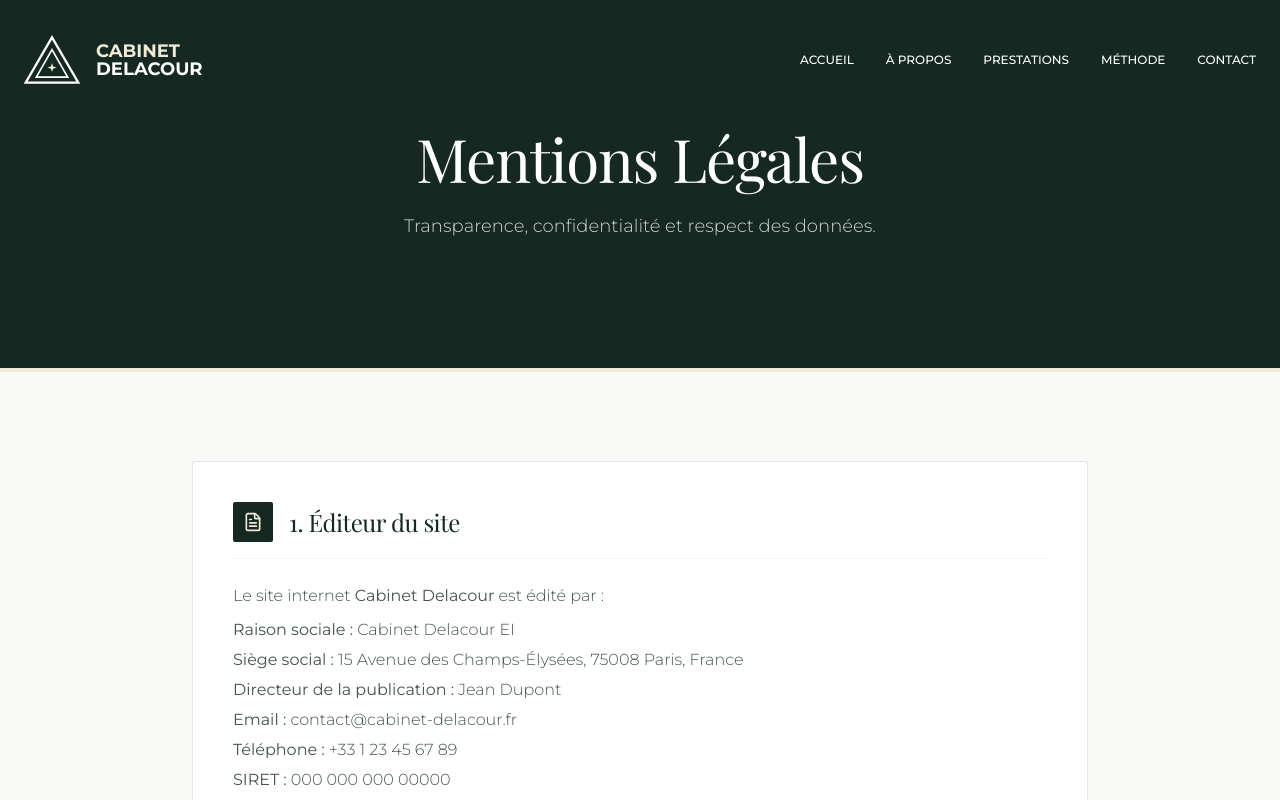
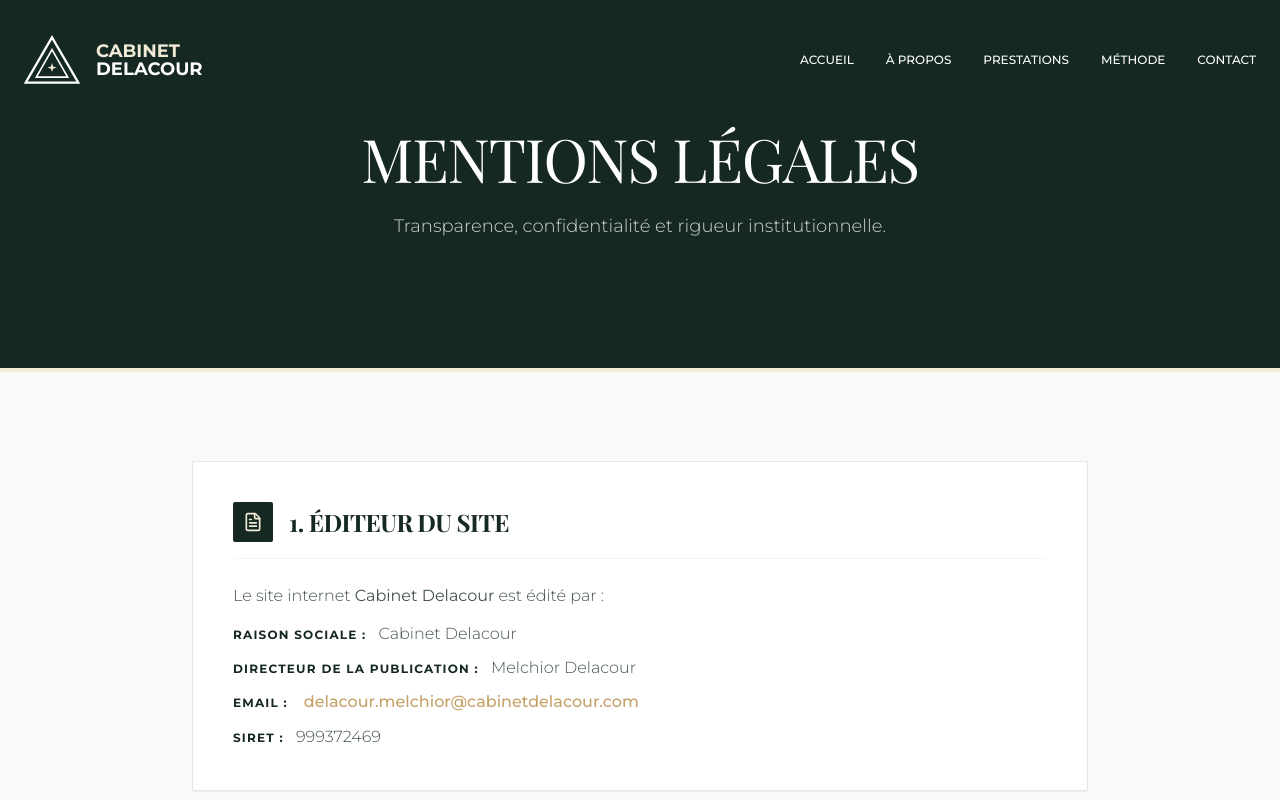
Before and after one commit to DelacourMelchior/Projet-QHSE, a React (Vite) app: page / in a window 1280 px wide. Both pictures are taken after a click on the button "Mentions Légales & Politique de Confidentialité". Shown: the top 800 px of the page. Built offline with nearby package versions, Linux system fonts and the light colour scheme; a web font is replaced by a local one.

Commit message:
Update Legal.tsx

```diff
--- a/views/Legal.tsx
+++ b/views/Legal.tsx
@@ -1,15 +1,16 @@
+
 import React from 'react';
 import Section from '../components/Section';
-import { Shield, Lock, FileText, Server } from 'lucide-react';
+import { Shield, Lock, FileText, Server, Mail } from 'lucide-react';
 
 const Legal: React.FC = () => {
   return (
     <>
       <div className="bg-sb-green-dark text-sb-cream py-32 text-center border-b-4 border-sb-beige">
         <div className="container mx-auto px-6">
-            <h1 className="font-serif text-4xl md:text-6xl mb-6 text-white">Mentions Légales</h1>
+            <h1 className="font-serif text-4xl md:text-6xl mb-6 text-white uppercase tracking-math-tight">Mentions Légales</h1>
             <p className="text-lg text-white/80 max-w-2xl mx-auto font-light">
-                Transparence, confidentialité et respect des données.
+                Transparence, confidentialité et rigueur institutionnelle.
             </p>
         </div>
       </div>
@@ -18,100 +19,92 @@ const Legal: React.FC = () => {
         <div className="max-w-4xl mx-auto space-y-12">
 
           {/* Bloc 1 : Éditeur */}
-          <div className="bg-white p-10 border border-gray-200 rounded-[2px]">
+          <div className="bg-white p-10 border border-gray-200 rounded-[2px] shadow-sm">
             <div className="flex items-center gap-4 mb-6 border-b border-gray-100 pb-4">
                 <div className="w-10 h-10 bg-sb-green-dark flex items-center justify-center text-sb-beige rounded-[2px]">
                     <FileText size={20} />
                 </div>
-                <h2 className="font-serif text-2xl text-sb-green-dark">1. Éditeur du site</h2>
+                <h2 className="font-serif text-2xl text-sb-green-dark font-bold uppercase">1. Éditeur du site</h2>
             </div>
-            <div className="text-sb-green-dark/80 font-light leading-relaxed space-y-2">
+            <div className="text-sb-green-dark/80 font-light leading-relaxed space-y-3">
                 <p>Le site internet <strong>Cabinet Delacour</strong> est édité par :</p>
-                <ul className="list-none pl-0 space-y-1 mt-2">
-                    <li><strong>Raison sociale :</strong> Cabinet Delacour EI</li>
-                    <li><strong>Siège social :</strong> 15 Avenue des Champs-Élysées, 75008 Paris, France</li>
-                    <li><strong>Directeur de la publication :</strong> Jean Dupont</li>
-                    <li><strong>Email :</strong> contact@cabinet-delacour.fr</li>
-                    <li><strong>Téléphone :</strong> +33 1 23 45 67 89</li>
-                    <li><strong>SIRET :</strong> 000 000 000 00000</li>
+                <ul className="list-none pl-0 space-y-2 mt-2">
+                    <li><span className="font-bold text-sb-green-dark uppercase text-xs tracking-widest mr-2">Raison sociale :</span> Cabinet Delacour</li>
+                    <li><span className="font-bold text-sb-green-dark uppercase text-xs tracking-widest mr-2">Directeur de la publication :</span> Melchior Delacour</li>
+                    <li className="flex items-center gap-2">
+                        <span className="font-bold text-sb-green-dark uppercase text-xs tracking-widest mr-2">Email :</span>
+                        <a href="mailto:delacour.melchior@cabinetdelacour.com" className="text-[#C5A065] hover:text-sb-green-dark transition-colors font-medium border-b border-transparent hover:border-sb-green-dark">
+                            delacour.melchior@cabinetdelacour.com
+                        </a>
+                    </li>
+                    <li><span className="font-bold text-sb-green-dark uppercase text-xs tracking-widest mr-2">SIRET :</span> 999372469</li>
                 </ul>
             </div>
           </div>
 
           {/* Bloc 2 : Hébergement */}
-          <div className="bg-white p-10 border border-gray-200 rounded-[2px]">
+          <div className="bg-white p-10 border border-gray-200 rounded-[2px] shadow-sm">
             <div className="flex items-center gap-4 mb-6 border-b border-gray-100 pb-4">
                 <div className="w-10 h-10 bg-sb-green-dark flex items-center justify-center text-sb-beige rounded-[2px]">
                     <Server size={20} />
                 </div>
-                <h2 className="font-serif text-2xl text-sb-green-dark">2. Hébergement</h2>
+                <h2 className="font-serif text-2xl text-sb-green-dark font-bold uppercase">2. Hébergement</h2>
             </div>
             <div className="text-sb-green-dark/80 font-light leading-relaxed">
                 <p>
                     Ce site est hébergé par une infrastructure cloud sécurisée respectant les normes européennes.
                 </p>
-                <p className="mt-2">
-                    <strong>Hébergeur :</strong> Netlify Inc.<br/>
-                    2325 3rd Street, Suite 215, San Francisco, California 94107, USA.
+                <p className="mt-4">
+                    <strong>Hébergeur :</strong> Hostinger<br/>
+                    Hostinger International Ltd., 61 Lordou Vironos Street, 6023 Larnaca, Chypre.
                 </p>
             </div>
           </div>
 
           {/* Bloc 3 : Propriété Intellectuelle */}
-          <div className="bg-white p-10 border border-gray-200 rounded-[2px]">
+          <div className="bg-white p-10 border border-gray-200 rounded-[2px] shadow-sm">
             <div className="flex items-center gap-4 mb-6 border-b border-gray-100 pb-4">
                 <div className="w-10 h-10 bg-sb-green-dark flex items-center justify-center text-sb-beige rounded-[2px]">
                     <Shield size={20} />
                 </div>
-                <h2 className="font-serif text-2xl text-sb-green-dark">3. Propriété Intellectuelle</h2>
+                <h2 className="font-serif text-2xl text-sb-green-dark font-bold uppercase">3. Propriété Intellectuelle</h2>
             </div>
             <div className="text-sb-green-dark/80 font-light leading-relaxed space-y-4">
                 <p>
                     L'ensemble de ce site relève de la législation française et internationale sur le droit d'auteur et la propriété intellectuelle. Tous les droits de reproduction sont réservés, y compris pour les documents téléchargeables et les représentations iconographiques et photographiques.
                 </p>
                 <p>
-                    Toute reproduction, modification, publication, adaptation de tout ou partie des éléments du site, quel que soit le moyen ou le procédé utilisé, est interdite, sauf autorisation écrite préalable de Cabinet Delacour.
+                    Toute reproduction, modification, publication, adaptation de tout ou partie des éléments du site, quel que soit le moyen ou le procédé utilisé, est interdite, sauf autorisation écrite préalable de <strong>Cabinet Delacour</strong>.
                 </p>
             </div>
           </div>
 
           {/* Bloc 4 : Données Personnelles (RGPD) */}
-          <div className="bg-white p-10 border border-gray-200 rounded-[2px]">
+          <div className="bg-white p-10 border border-gray-200 rounded-[2px] shadow-sm">
             <div className="flex items-center gap-4 mb-6 border-b border-gray-100 pb-4">
                 <div className="w-10 h-10 bg-sb-green-dark flex items-center justify-center text-sb-beige rounded-[2px]">
                     <Lock size={20} />
                 </div>
-                <h2 className="font-serif text-2xl text-sb-green-dark">4. Politique de Confidentialité (RGPD)</h2>
+                <h2 className="font-serif text-2xl text-sb-green-dark font-bold uppercase">4. Protection des Données (RGPD)</h2>
             </div>
-            <div className="text-sb-green-dark/80 font-light leading-relaxed space-y-4">
+            <div className="text-sb-green-dark/80 font-light leading-relaxed space-y-6">
                 <p>
                     Cabinet Delacour s'engage à ce que la collecte et le traitement de vos données, effectués à partir du site, soient conformes au règlement général sur la protection des données (RGPD) et à la loi Informatique et Libertés.
                 </p>
 
-                <h3 className="font-bold text-sb-green-dark mt-4 uppercase tracking-widest text-xs">Données collectées</h3>
-                <p>
-                    Les données personnelles collectées via le formulaire de contact (Nom, Prénom, Email, Téléphone) sont destinées exclusivement à Cabinet Delacour pour le traitement de votre demande. Elles ne sont en aucun cas transmises à des tiers.
-                </p>
+                <div className="space-y-4">
+                    <h3 className="font-bold text-sb-green-dark uppercase tracking-widest text-[10px] border-l-2 border-[#C5A065] pl-3">Données collectées</h3>
+                    <p className="text-sm">
+                        Les données personnelles collectées via le formulaire de contact (Nom, Prénom, Email, Société) sont destinées exclusivement à Cabinet Delacour pour le traitement de votre demande. Elles ne sont en aucun cas transmises à des tiers.
+                    </p>
 
-                <h3 className="font-bold text-sb-green-dark mt-4 uppercase tracking-widest text-xs">Durée de conservation</h3>
-                <p>
-                    Vos données sont conservées pendant une durée maximale de 3 ans à compter du dernier contact.
-                </p>
-
-                <h3 className="font-bold text-sb-green-dark mt-4 uppercase tracking-widest text-xs">Vos droits</h3>
-                <p>
-                    Conformément à la réglementation, vous disposez d'un droit d'accès, de rectification, de suppression et d'opposition concernant vos données personnelles. Pour exercer ce droit, contactez-nous par email à : contact@cabinet-delacour.fr
-                </p>
+                    <h3 className="font-bold text-sb-green-dark uppercase tracking-widest text-[10px] border-l-2 border-[#C5A065] pl-3">Vos droits</h3>
+                    <p className="text-sm">
+                        Conformément à la réglementation, vous disposez d'un droit d'accès, de rectification, de suppression et d'opposition concernant vos données personnelles. Pour exercer ce droit, contactez-nous par email à : <a href="mailto:delacour.melchior@cabinetdelacour.com" className="text-[#C5A065] font-bold hover:underline">delacour.melchior@cabinetdelacour.com</a>
+                    </p>
+                </div>
             </div>
           </div>
-
-           {/* Bloc 5 : Cookies */}
-           <div className="bg-sb-beige/20 p-10 border border-sb-beige rounded-[2px]">
-             <h2 className="font-serif text-2xl text-sb-green-dark mb-4">5. Cookies</h2>
-             <p className="text-sb-green-dark/80 font-light leading-relaxed">
-                 Ce site utilise uniquement des cookies techniques nécessaires à son bon fonctionnement. Aucune donnée de traçage publicitaire n'est collectée sans votre consentement explicite.
-             </p>
-           </div>
 
         </div>
       </Section>
```
